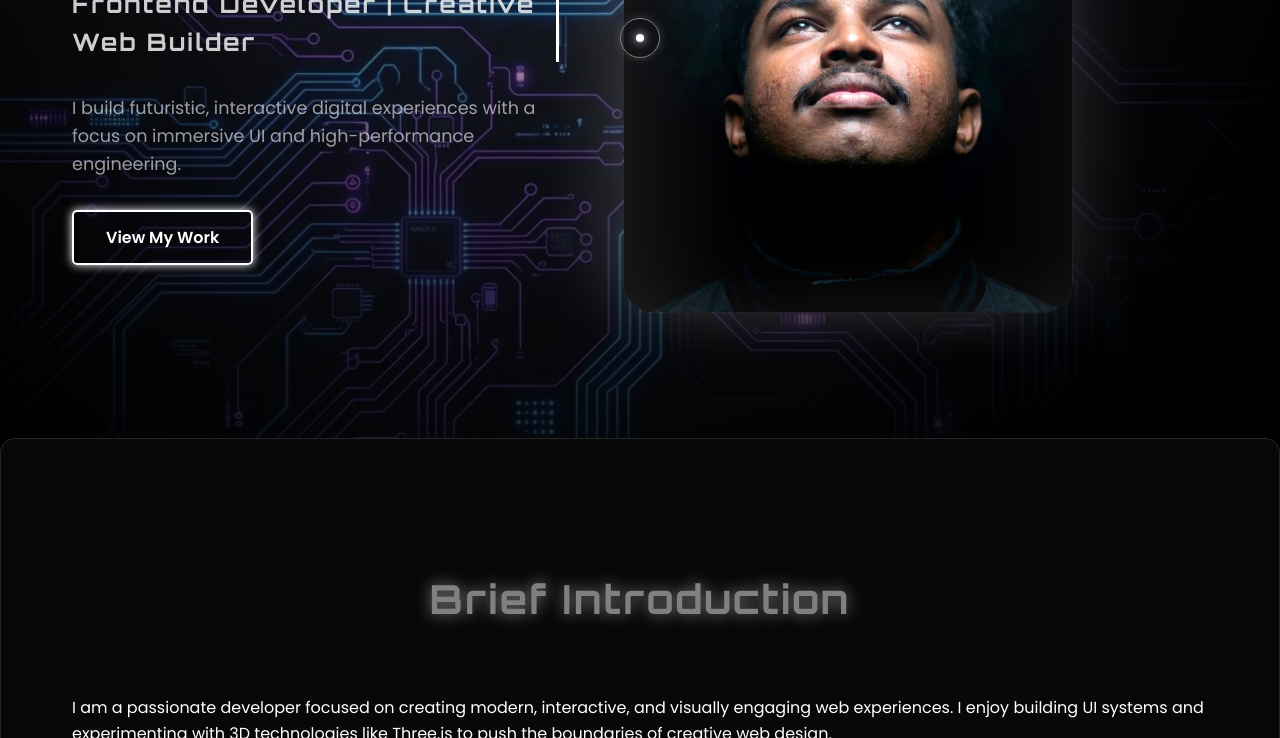
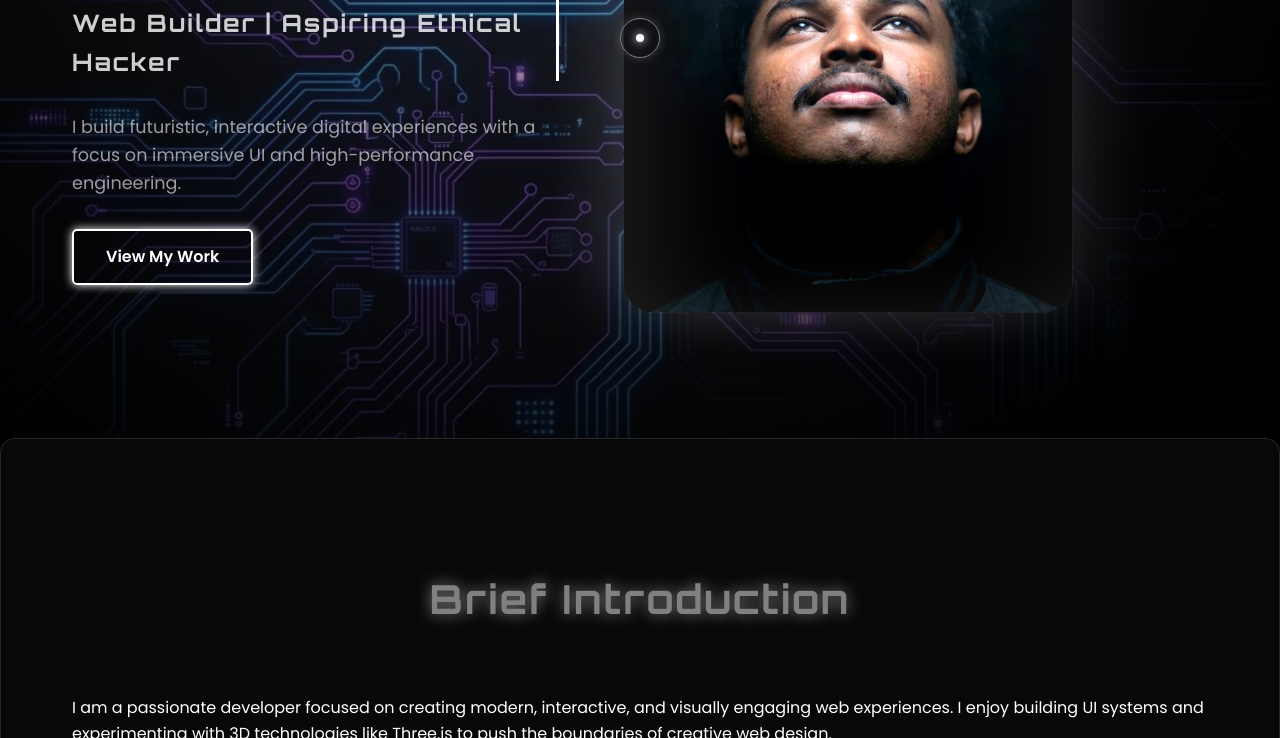
Before and after one commit to hanankalathil/futuristic-portfolio, a website: page index.html in a window 1280 px wide. Shown: the part 362-1100 px from the top of the page. Drawn offline with nearby package versions, Linux system fonts and the light colour scheme; animation ran at ten frames a second.

Commit message:
Update subheadline to include ethical hacker

```diff
--- a/index.html
+++ b/index.html
@@ -87,7 +87,7 @@
         <div class="container">
             <div class="hero-content reveal">
                 <h1 class="glitch-text" data-text="Hi, I'm Hanan">Hi, I'm Hanan</h1>
-                <h2 class="neon-text">Frontend Developer | Creative Web Builder</h2>
+                <h2 class="neon-text">Frontend Developer | Creative Web Builder | Aspiring Ethical Hacker</h2>
                 <p>I build futuristic, interactive digital experiences with a focus on immersive UI and high-performance
                     engineering.</p>
                 <a href="#projects" class="btn btn-primary">View My Work</a>
```
